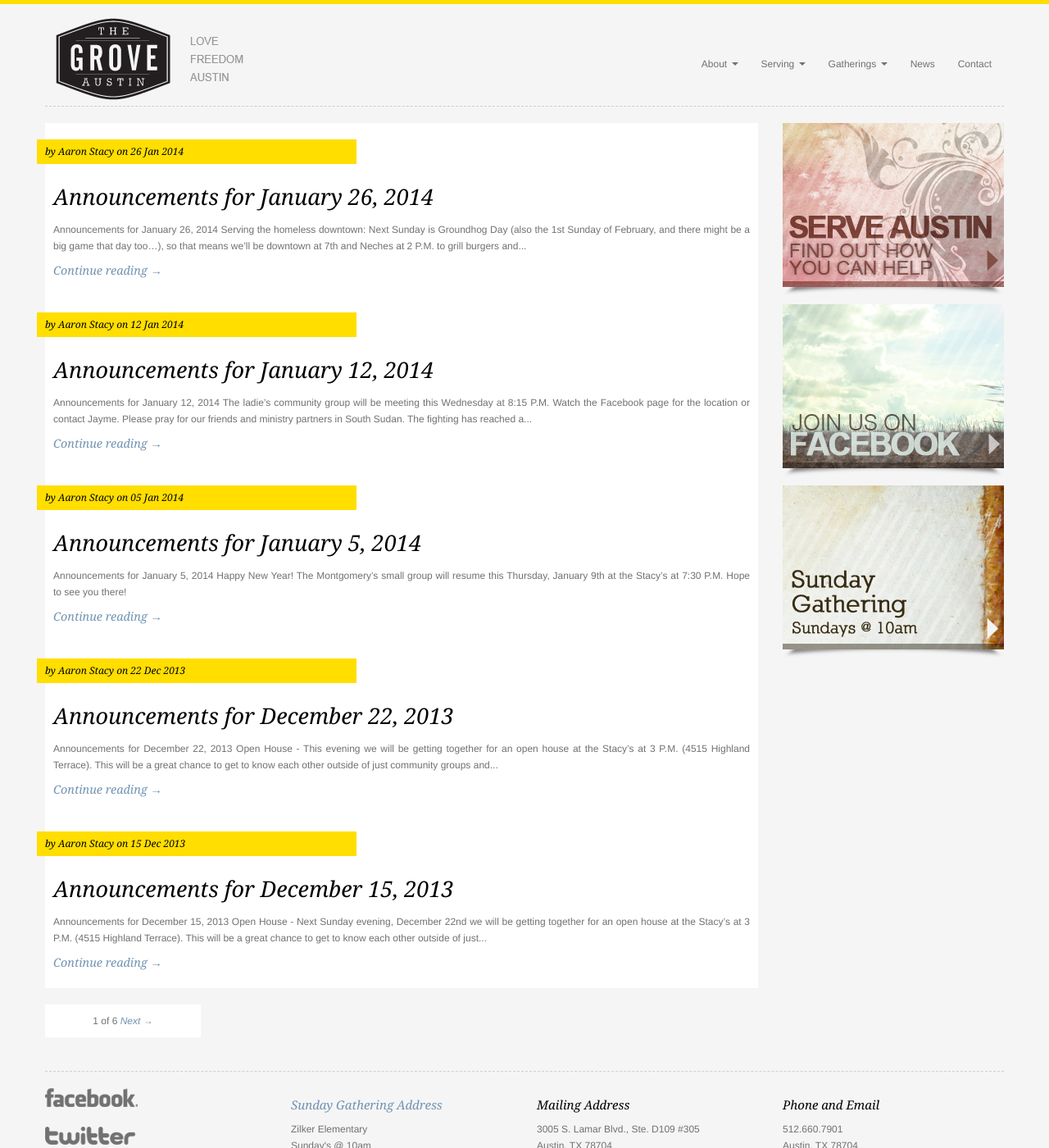
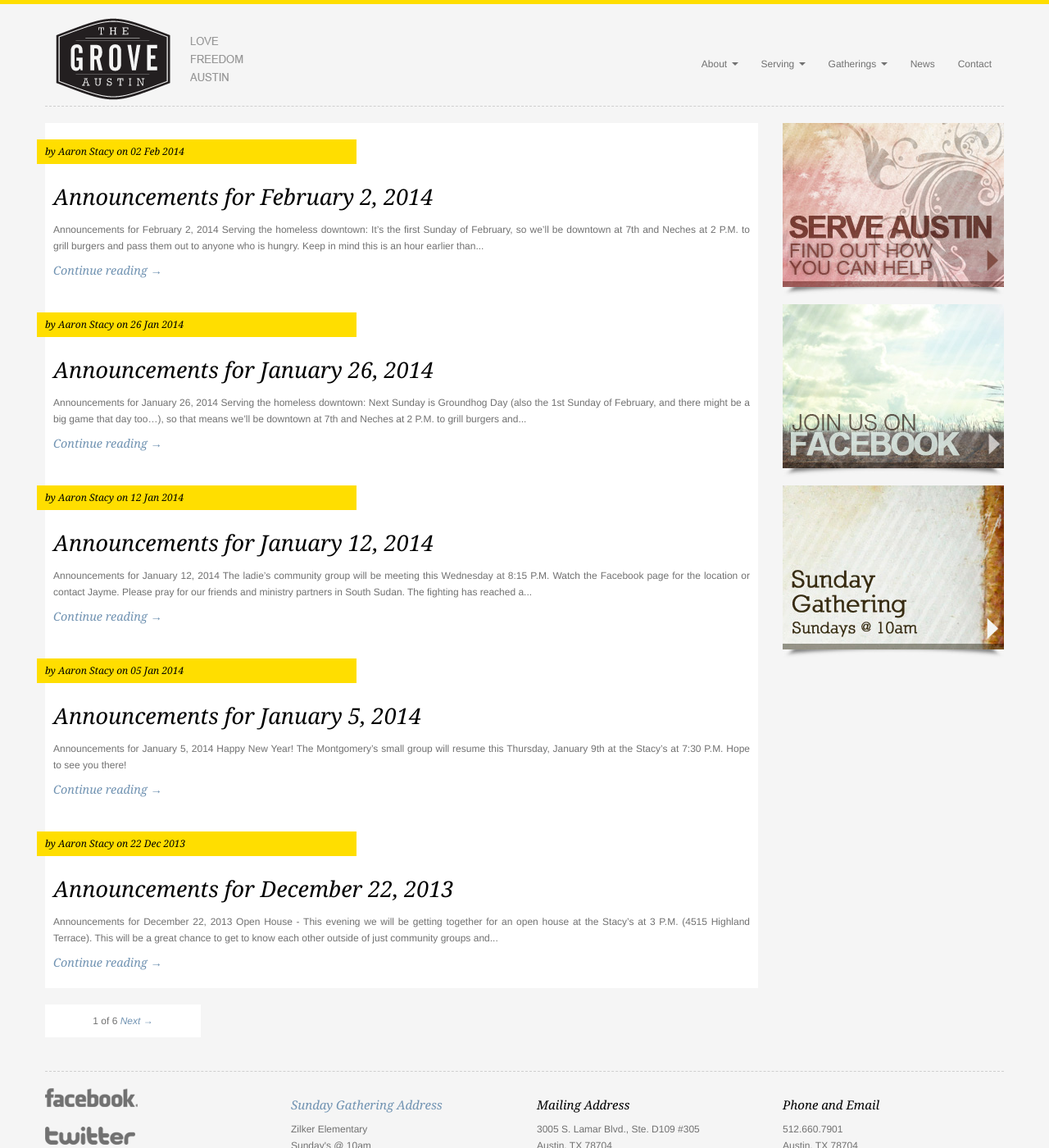
Before and after one commit to groveatx/groveatx.github.io, a Jekyll site: the page built from news/index.html, in a window 1280 px wide and 1400 px high. Shown: the whole window at 82% size. Built offline with Jekyll 4.4.1, drawn with Linux system fonts in a browser that asks for light colours; Markdown is read by kramdown in place of the engine named in the settings; the list of posts is cut into pages by our own code.

Commit message:
added announcements for feb 2 2014

```diff
--- /dev/null
+++ b/_posts/2014-02-02-announcements.md
@@ -0,0 +1,15 @@
+---
+title: Announcements for February 2, 2014
+date: 2014-02-02
+author: Aaron Stacy
+layout: post
+---
+
+# Announcements for February 2, 2014
+
+ - **Serving the homeless downtown**: It's the first Sunday of February, so
+   we'll be downtown at [7th and Neches][lot] at 2 P.M. to grill burgers and
+   pass them out to anyone who is hungry. Keep in mind this is an hour earlier
+   than usual to account for the Super Bowl. Come join us!
+
+[lot]: https://www.google.com/maps/preview#!q=415+E+7th+St%2C+Austin%2C+TX+78701&data=!1m4!1m3!1d3136!2d-97.738289!3d30.267541!4m10!1m9!4m8!1m3!1d787!2d-97.7383927!3d30.2672738!3m2!1i1278!2i702!4f13.1
--- a/sitemap.xml
+++ b/sitemap.xml
@@ -113,6 +113,10 @@
         <lastmod>2014-01-26T06:40:26-06:00</lastmod>
     </url>
     <url>
+        <loc>http://groveatx.org/news/2014/02/02/announcements/</loc>
+        <lastmod>2014-02-02T05:52:34-06:00</lastmod>
+    </url>
+    <url>
         <loc>http://groveatx.org/about/give/</loc>
         <lastmod>2014-01-26T06:40:26-06:00</lastmod>
     </url>
```
Also changed, not shown: css/style.css.
